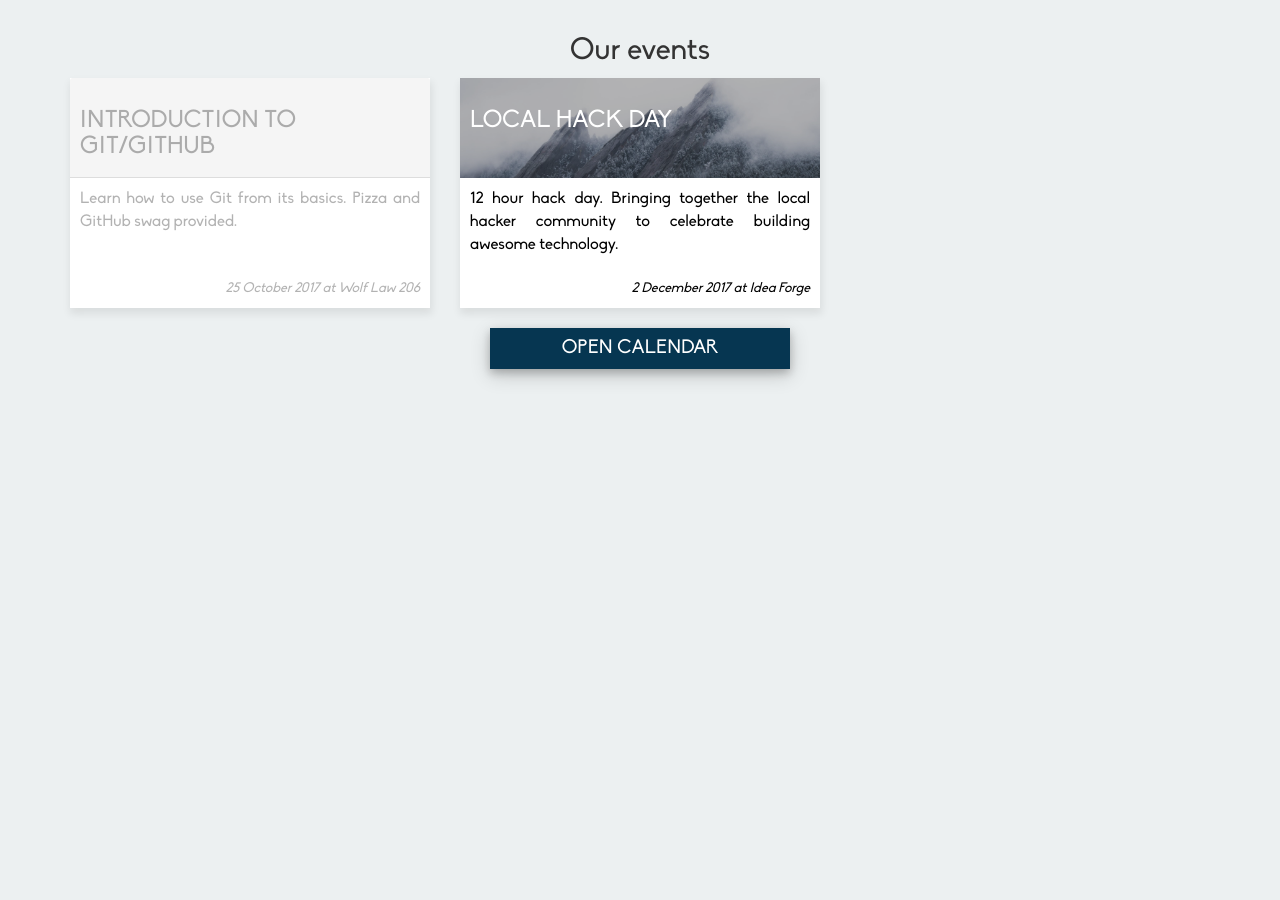
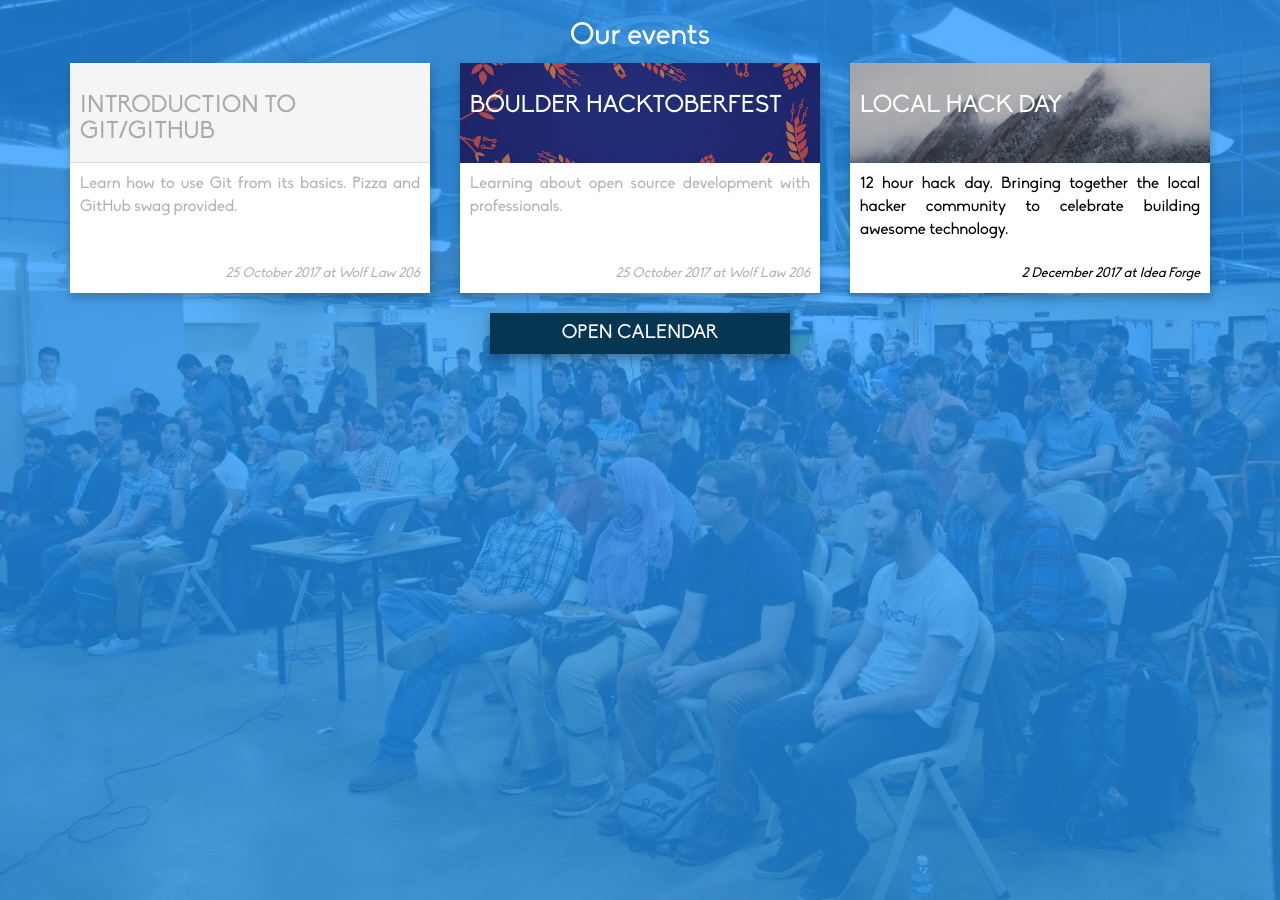
Before and after one commit to casassg/events-landing, a Jekyll site: the page built from index.md, in a window 1280 px wide. Built offline with Jekyll 4.4.1, drawn with Linux system fonts in a browser that asks for light colours; nearby versions of some CDN libraries.

Commit message:
update styles and add hacktoberfest

```diff
--- a/_data/events.yml
+++ b/_data/events.yml
@@ -4,6 +4,15 @@
   end-date: 2017-10-25 7:30 PM
   location: Wolf Law 206
   url: https://www.facebook.com/events/147776512500472/
+
+- name: Boulder Hacktoberfest
+  white-text: True
+  image-url: assets/img/hacktoberfest.png
+  line: Learning about open source development with professionals.
+  date: 2017-10-25 5:30 PM
+  end-date: 2017-10-25 7:30 PM
+  location: Wolf Law 206
+  url: https://www.eventbrite.com/e/boulder-hacktoberfest-an-open-source-celebration-tickets-39026755075
 
 - name: Local Hack Day
   white-text: True
--- a/_includes/header.html
+++ b/_includes/header.html
@@ -1,3 +1,3 @@
 <div class="nav-container">
 
-</div>
+    </div>
--- a/assets/css/main.scss
+++ b/assets/css/main.scss
@@ -15,15 +15,15 @@ html { height: 100%; width: 100% }
 
 body {
     background-color: $background-color;
-    padding: 15px 0px;
+    padding: 0;
     font-family: "Biko", Helvetica, sans-serif;
     font-size: 1.6em;
-    min-height: 100%;
+    height: 100%;
     width: 100%;
 }
 
 div.panel {
-    @include box-shadow(1px 5px 8px 1px rgba(0,0,0,.08));
+    @include box-shadow(1px 5px 8px 1px rgba(0,0,0,.19));
     @include border-radius(0);
     height: 230px;
     position: relative;
@@ -55,7 +55,7 @@ div.panel {
     &:hover {
         position: relative;
         top: 1px;
-        box-shadow: 1px 1px 3px 1px rgba(0,0,0,.08);
+        box-shadow: 1px 1px 3px 1px rgba(0,0,0,.19);
         filter:brightness(95%);
 
     }
@@ -70,7 +70,7 @@ div.panel {
         &:hover {
             position: relative;
             top: 0px;
-            @include box-shadow(1px 5px 8px 1px rgba(0,0,0,.08));
+            @include box-shadow(1px 5px 8px 1px rgba(0,0,0,.19) !important);
             filter:inherit;
         }
 
@@ -95,10 +95,6 @@ div.panel {
 
 }
 
-.events .col-sm-4 {
-    margin: 10px;
-}
-
 a.event-url {
     color: black;
 
@@ -106,6 +102,10 @@ a.event-url {
         text-decoration: none;
     }
 
+}
+
+.white-text {
+    color: white;
 }
 
 .panel-heading {
@@ -135,6 +135,12 @@ a.event-url {
     }
 }
 
+section.events{
+    background: linear-gradient( rgba(33, 150, 2434, 0.75), rgba(33, 150, 243, 0.75) ), url(../img/people.jpg) no-repeat center center/cover;
+    padding-bottom: 20px;
+    min-height: 100%;
+}
+
 .dl-horizontal dd {
     margin-left: 80px;
 }
--- a/index.md
+++ b/index.md
@@ -9,7 +9,7 @@ description: HackCU community webpage. Check all our workshops and events coming
 <section class="events">
     <div class="container">
         <div class="row">
-            <h2 class="text-center">Our events</h2>
+            <h2 class="text-center white-text">Our events</h2>
             {% for event in site.data.events %}
                 <div class="col-sm-6 col-md-4">
                     <a {% unless event.url == "undefined" %} href="{{event.url}}" {% endunless %} target="_blank" class="event-url">
```
Also changed, not shown: assets/img/hacktoberfest.png (added), assets/img/people.jpg (added).
